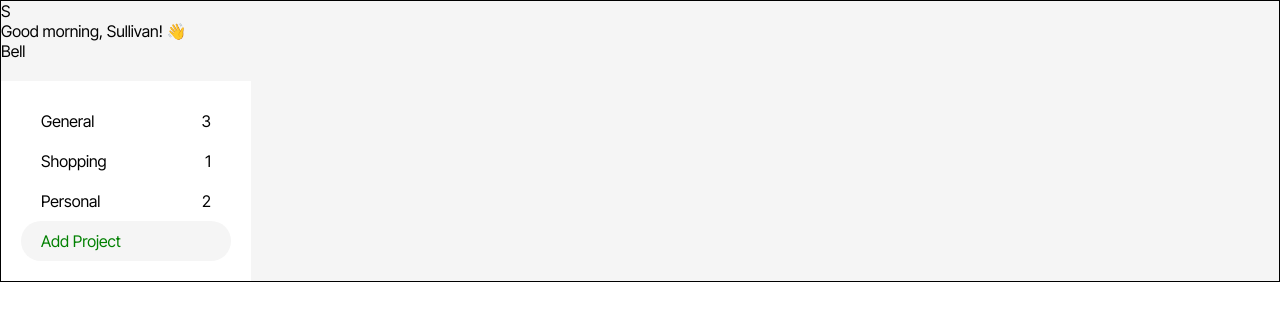
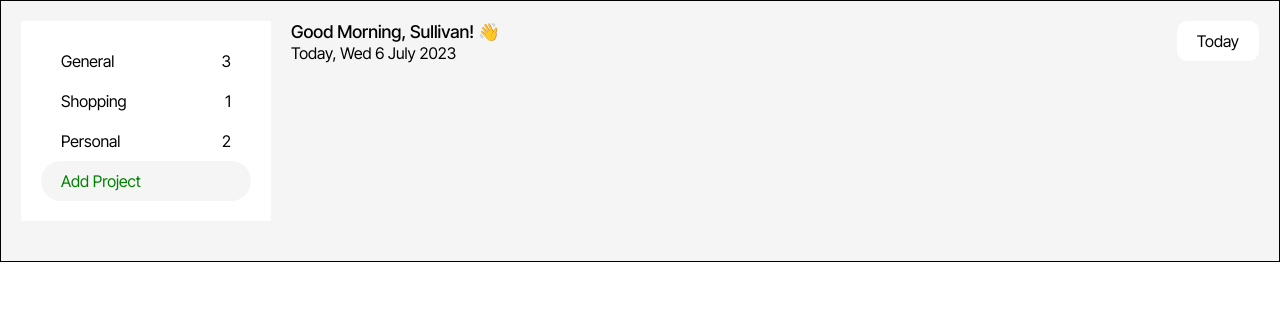
Before and after one commit to finnian-smith/to-do-app, a website built with webpack: page src/index.html in a window 1280 px wide. Built offline with nearby package versions, Linux system fonts and the light colour scheme.

Commit message:
Complete header section

```diff
--- a/src/index.html
+++ b/src/index.html
@@ -9,15 +9,24 @@
     <div class="general-container">
       <header class="header-section">
         <div class="header-intro">
-          <div class="header-avatar">S</div>
-          <p class="header-message">Good morning, Sullivan! 👋</p>
+          <!-- <div class="header-avatar">S</div> -->
+          <p class="header-message">Good Morning, Sullivan! 👋</p>
+          <p class="header-date">Today, Wed 6 July 2023</p>
         </div>
-        <div class="header-notification">Bell</div>
+        <div class="header-date-picker">
+          <button id="date-dropdown" class="date-dropdown">Today</button>
+          <input
+            type="date"
+            id="date-picker"
+            class="date-picker"
+            style="display: none"
+          />
+        </div>
       </header>
 
       <div id="project-list-section">
         <p class="project-list-header">Lists</p>
-        <!-- p tag - Not rendered as render = "" -->
+        <!-- p tag - Not rendered as render() -> textContent = "" -->
       </div>
 
       <div id="todo-content"></div>
--- a/src/index.js
+++ b/src/index.js
@@ -6,6 +6,7 @@ import {
   deleteTodoFromProject,
   deleteProject,
 } from "../src/logic/todo-manager.js";
+import { initialiseDatePicker } from "../src/logic/date-picker.js";
 import { renderProject } from "./dom.js";
 
 const project1 = createProject("Shopping List");
@@ -29,3 +30,5 @@ console.log(project2);
 const todoContent = document.querySelector("#todo-content");
 // renderProject(project1, todoContent);
 // renderProject(project2, todoContent);
+
+initialiseDatePicker();
--- /dev/null
+++ b/src/logic/date-picker.js
@@ -0,0 +1,22 @@
+// Get the date picker element
+function initialiseDatePicker() {
+  // Get references to the button and the date picker input field
+  const dateDropdownButton = document.getElementById("date-dropdown");
+  const datePickerInput = document.getElementById("date-picker");
+
+  // Add an event listener to the button
+  dateDropdownButton.addEventListener("click", () => {
+    // Show the date picker input when the button is clicked
+    datePickerInput.style.display = "block";
+  });
+
+  // Add an event listener to the date picker input field
+  datePickerInput.addEventListener("change", () => {
+    // Update the button text with the selected date
+    dateDropdownButton.textContent = datePickerInput.value;
+    // Hide the date picker input after selecting a date
+    datePickerInput.style.display = "none";
+  });
+}
+
+export { initialiseDatePicker };
--- a/src/styles/main.css
+++ b/src/styles/main.css
@@ -16,6 +16,7 @@
   --main-font-family: "Inter Tight", sans-serif;
   --primary-background-color: #ffffff;
   --secondary-background-color: #f5f5f5;
+  --primary-text-color: #000000;
   --horizontal-line-break-color: #dedada;
   --text-color-new-list-button: green;
 }
@@ -27,10 +28,57 @@ html {
 
 .general-container {
   display: grid;
-  grid-template-columns: 1fr; /* Single column layout for mobile */
-  gap: 20px; /* Gap between elements */
+  grid-template-columns: 1fr;
+  grid-template-rows: 1fr;
+  gap: 20px;
   background-color: var(--secondary-background-color);
   border: 1px solid black; /* visualisation purposes - remove later */
+  padding: 20px;
+}
+
+.header-section {
+  display: flex;
+  flex-direction: column;
+  align-items: center;
+}
+
+.header-intro {
+  text-align: center;
+}
+
+.header-message {
+  font-size: 1.1rem;
+  font-weight: 500;
+  margin-bottom: 1px;
+}
+
+.header-date-picker {
+  display: flex;
+  align-items: center;
+  background-color: var(--primary-background-color);
+  margin-top: 10px;
+  border-radius: 10px;
+  overflow: hidden;
+  padding: 0 10px;
+}
+
+.date-dropdown {
+  color: var(--primary-text-color);
+  background-color: var(--primary-background-color);
+  font-family: var(--main-font-family);
+  padding: 10px;
+  font-size: 1rem;
+  border: none;
+  cursor: pointer;
+}
+
+.date-picker {
+  padding: 2px 10px;
+  border: none;
+  border-radius: 10px;
+  font-family: var(--main-font-family);
+  font-size: 1rem;
+  background-color: var(--secondary-background-color);
 }
 
 @media screen and (min-width: 768px) {
@@ -40,5 +88,25 @@ html {
 
   #project-list-section {
     grid-column: 1 / 2;
+    grid-row: 1 / -1;
+  }
+
+  .header-section {
+    grid-column: 2 / -1;
+    display: flex;
+    flex-direction: row;
+    align-items: flex-start;
+    justify-content: space-between;
+  }
+
+  .header-intro {
+    text-align: left;
+  }
+
+  .header-date-picker {
+    margin-top: 0;
+    display: flex;
+    flex-direction: row-reverse;
+    align-items: baseline;
   }
 }
```
Also changed, not shown: dist/bundle.js, dist/index.html.
